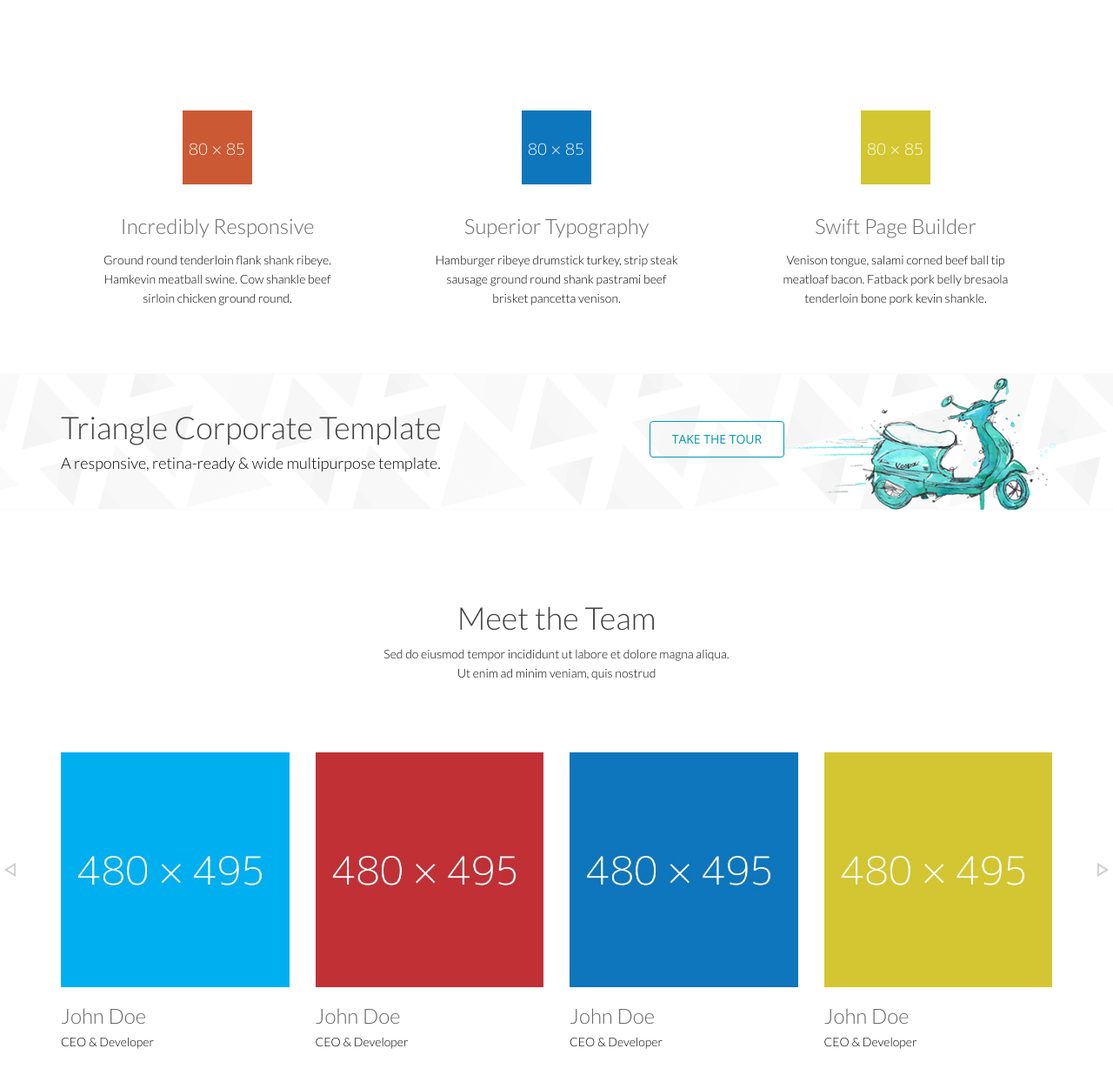
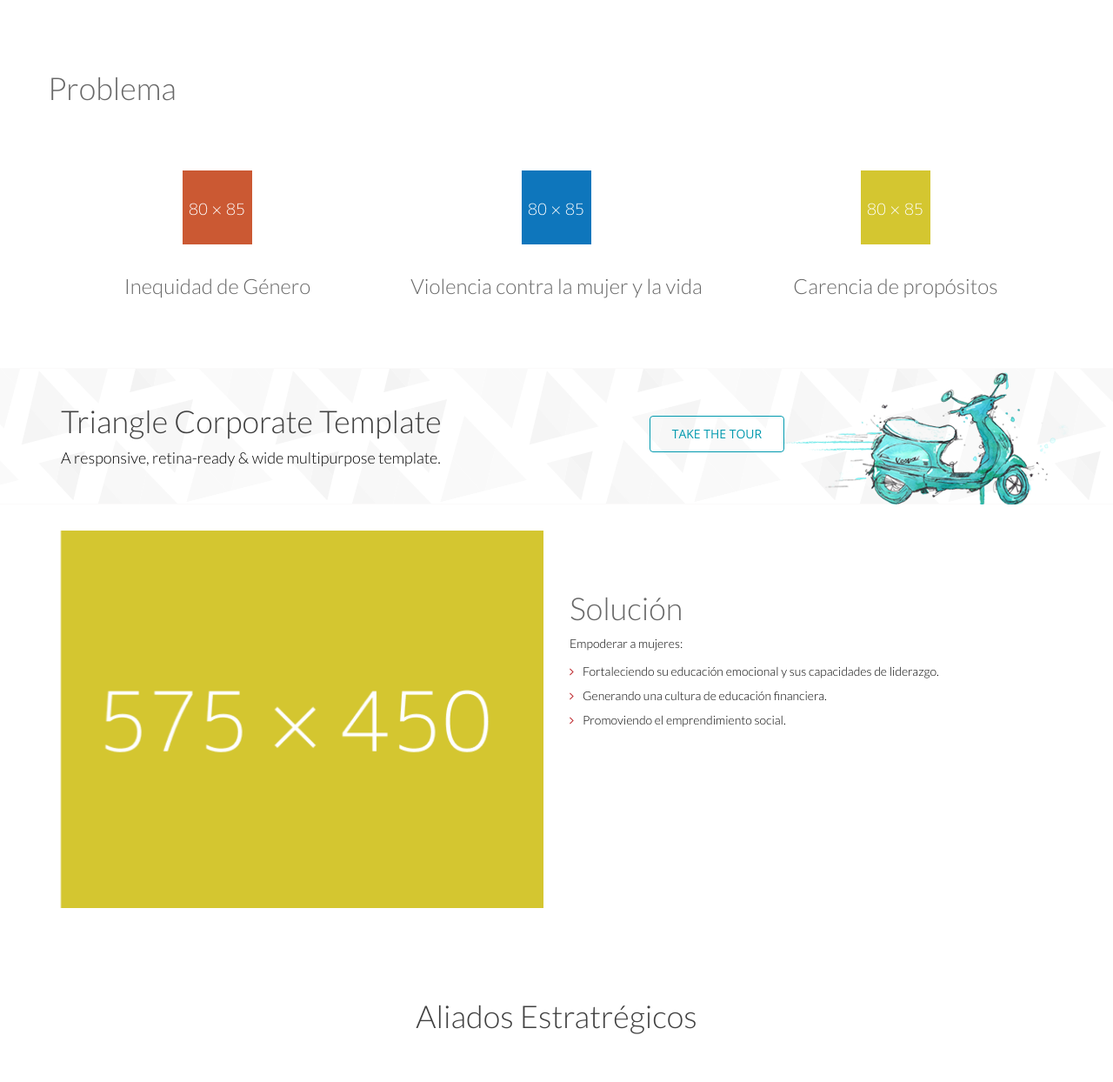
Before and after one commit to natalypazm/Creadoras, a plain HTML site: page aboutus.html in a window 1280 px wide. Shown: the part 716-1960 px from the top of the page at 87% size. Drawn offline with nearby package versions, Linux system fonts and the light colour scheme.

Commit message:
Add solucion - aliados estratégicos

```diff
--- a/aboutus.html
+++ b/aboutus.html
@@ -157,13 +157,14 @@
     <section id="services">
         <div class="container">
             <div class="row">
+                <h1>Problema</h1>
                 <div class="col-sm-4 text-center padding wow fadeIn" data-wow-duration="1000ms" data-wow-delay="300ms">
                     <div class="single-service">
                         <div class="wow scaleIn" data-wow-duration="500ms" data-wow-delay="300ms">
                             <img src="images/home/icon1.png" alt="">
                         </div>
-                        <h2>Incredibly Responsive</h2>
-                        <p>Ground round tenderloin flank shank ribeye. Hamkevin meatball swine. Cow shankle beef sirloin chicken ground round.</p>
+                        <h2>Inequidad de Género</h2>
+                        <!--<p>Ground round tenderloin flank shank ribeye. Hamkevin meatball swine. Cow shankle beef sirloin chicken ground round.</p>-->
                     </div>
                 </div>
                 <div class="col-sm-4 text-center padding wow fadeIn" data-wow-duration="1000ms" data-wow-delay="600ms">
@@ -171,8 +172,8 @@
                         <div class="wow scaleIn" data-wow-duration="500ms" data-wow-delay="600ms">
                             <img src="images/home/icon2.png" alt="">
                         </div>
-                        <h2>Superior Typography</h2>
-                        <p>Hamburger ribeye drumstick turkey, strip steak sausage ground round shank pastrami beef brisket pancetta venison.</p>
+                        <h2>Violencia contra la mujer y la vida</h2>
+                        <!--<p>Hamburger ribeye drumstick turkey, strip steak sausage ground round shank pastrami beef brisket pancetta venison.</p>-->
                     </div>
                 </div>
                 <div class="col-sm-4 text-center padding wow fadeIn" data-wow-duration="1000ms" data-wow-delay="900ms">
@@ -180,8 +181,8 @@
                         <div class="wow scaleIn" data-wow-duration="500ms" data-wow-delay="900ms">
                             <img src="images/home/icon3.png" alt="">
                         </div>
-                        <h2>Swift Page Builder</h2>
-                        <p>Venison tongue, salami corned beef ball tip meatloaf bacon. Fatback pork belly bresaola tenderloin bone pork kevin shankle.</p>
+                        <h2>Carencia de propósitos</h2>
+                        <!--<p>Venison tongue, salami corned beef ball tip meatloaf bacon. Fatback pork belly bresaola tenderloin bone pork kevin shankle.</p>-->
                     </div>
                 </div>
             </div>
@@ -209,13 +210,33 @@
         </div>
     </section>
     <!--/#action-->
+        <section id="company-information" class="choose">
+        <div class="container">
+            <div class="row">
+                <div class="col-sm-6 wow fadeInDown" data-wow-duration="1000ms" data-wow-delay="0ms">
+                    <img src="images/services/4.png" class="img-responsive" alt="">
+                </div>
+                <div class="col-sm-6 padding-top wow fadeInDown" data-wow-duration="1000ms" data-wow-delay="0ms">
+                    <h1>Solución</h1>
+                    <p>Empoderar a mujeres:</p>
+                    <ul class="elements">
+                        <li class="wow fadeInUp" data-wow-duration="900ms" data-wow-delay="100ms"><i class="fa fa-angle-right"></i>Fortaleciendo su educación emocional y sus capacidades de liderazgo.</li>
+                        <li class="wow fadeInUp" data-wow-duration="800ms" data-wow-delay="200ms"><i class="fa fa-angle-right"></i>Generando una cultura de educación financiera.</li>
+                        <li class="wow fadeInUp" data-wow-duration="700ms" data-wow-delay="300ms"><i class="fa fa-angle-right"></i>Promoviendo el emprendimiento social.</li>
+                        <!--<li class="wow fadeInUp" data-wow-duration="600ms" data-wow-delay="400ms"><i class="fa fa-angle-right"></i> scrambled it to make a type specimen book.</li>
+                        <li class="wow fadeInUp" data-wow-duration="500ms" data-wow-delay="500ms"><i class="fa fa-angle-right"></i> but also the leap into electronic typesetting.</li>-->
+                    </ul>
+                </div>
+            </div>
+        </div>
+    </section>
 
     <section id="team">
         <div class="container">
             <div class="row">
-                <h1 class="title text-center wow fadeInDown" data-wow-duration="500ms" data-wow-delay="300ms">Meet the Team</h1>
-                <p class="text-center wow fadeInDown" data-wow-duration="400ms" data-wow-delay="400ms">Sed do eiusmod tempor incididunt ut labore et dolore magna aliqua. <br>
-                Ut enim ad minim veniam, quis nostrud </p>
+                <h1 class="title text-center wow fadeInDown" data-wow-duration="500ms" data-wow-delay="300ms">Aliados Estratrégicos</h1>
+                <!--<p class="text-center wow fadeInDown" data-wow-duration="400ms" data-wow-delay="400ms">Sed do eiusmod tempor incididunt ut labore et dolore magna aliqua. <br>
+                Ut enim ad minim veniam, quis nostrud </p>-->
                 <div id="team-carousel" class="carousel slide wow fadeIn" data-ride="carousel" data-wow-duration="400ms" data-wow-delay="400ms">
                     <!-- Indicators -->
                     <ol class="carousel-indicators visible-xs">
@@ -240,8 +261,7 @@
                                         </div>
                                     </div>
                                     <div class="person-info">
-                                        <h2>John Doe</h2>
-                                        <p>CEO &amp; Developer</p>
+                                        <h2>Ania</h2>
                                     </div>
                                 </div>
                             </div>
@@ -260,8 +280,7 @@
                                         </div>
                                     </div>
                                     <div class="person-info">
-                                        <h2>John Doe</h2>
-                                        <p>CEO &amp; Developer</p>
+                                        <h2>Cultural</h2>
                                     </div>
                                 </div>
                             </div>
@@ -280,8 +299,7 @@
                                         </div>
                                     </div>
                                     <div class="person-info">
-                                        <h2>John Doe</h2>
-                                        <p>CEO &amp; Developer</p>
+                                        <h2>Laboratoria</h2>
                                     </div>
                                 </div>
                             </div>
@@ -300,8 +318,7 @@
                                         </div>
                                     </div>
                                     <div class="person-info">
-                                        <h2>John Doe</h2>
-                                        <p>CEO &amp; Developer</p>
+                                        <h2>Enseña Perú</h2>
                                     </div>
                                 </div>
                             </div>
@@ -322,12 +339,11 @@
                                         </div>
                                     </div>
                                     <div class="person-info">
-                                        <h2>John Doe</h2>
-                                        <p>CEO &amp; Developer</p>
+                                        <h2>Tech for all</h2>
                                     </div>
                                 </div>
                             </div>
-                            <div class="col-sm-3 col-xs-6">
+                            <!--<div class="col-sm-3 col-xs-6">
                                 <div class="team-single-wrapper">
                                     <div class="team-single">
                                         <div class="person-thumb">
@@ -386,7 +402,7 @@
                                         <p>CEO &amp; Developer</p>
                                     </div>
                                 </div>
-                            </div>
+                            </div>-->
                         </div>
                     </div>
 
```
